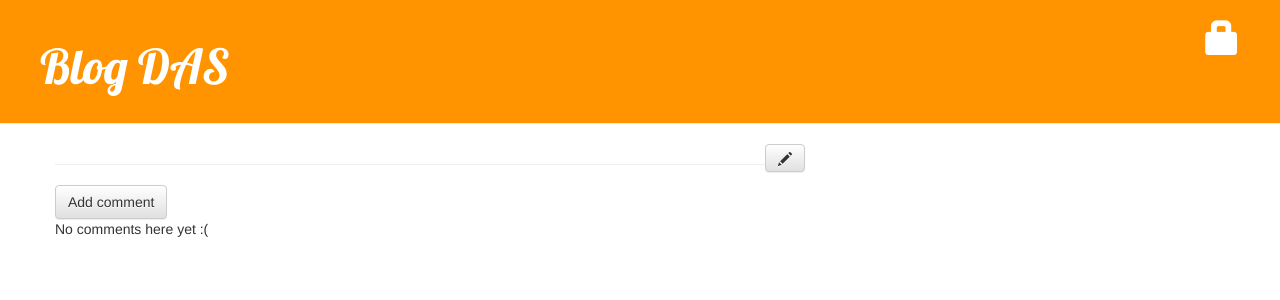
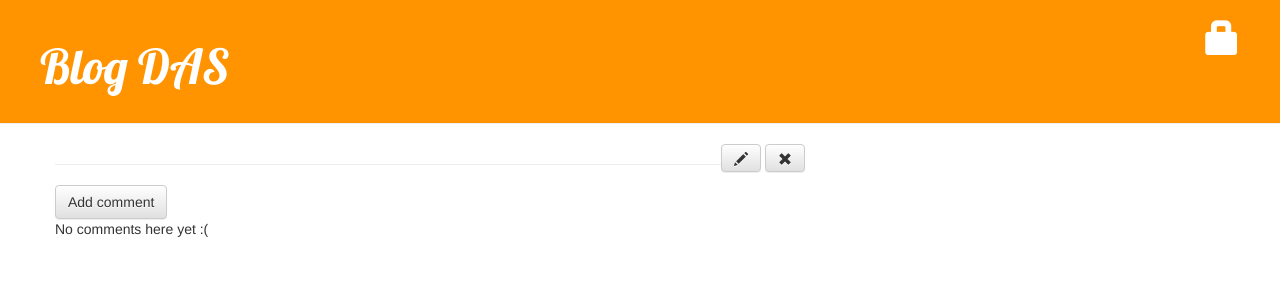
Before and after one commit to tiagorc/BlogDAS, a Django app: template blog/templates/blog/post_detail.html in a window 1280 px wide. Shown: the top 300 px of the page. Run offline with Django 3.2, Linux system fonts and the light colour scheme; the template is opened without the code that fills it, so the values that code supplies are empty; some libraries are stand-ins or nearby versions.

Commit message:
Readded missing button of removing a post

```diff
--- a/blog/templates/blog/post_detail.html
+++ b/blog/templates/blog/post_detail.html
@@ -6,6 +6,7 @@
         {{ post.published_date }}
         {% endif %}
         <a class="btn btn-default" href="{% url 'post_edit' pk=post.pk %}"><span class="glyphicon glyphicon-pencil"></span></a>
+        <a class="btn btn-default" href="{% url 'post_remove' pk=post.pk %}"><span class="glyphicon glyphicon-remove"></span></a>
     </div>
     <h1>{{ post.title }}</h1>
     <p>{{ post.text|linebreaks }}</p>
```
